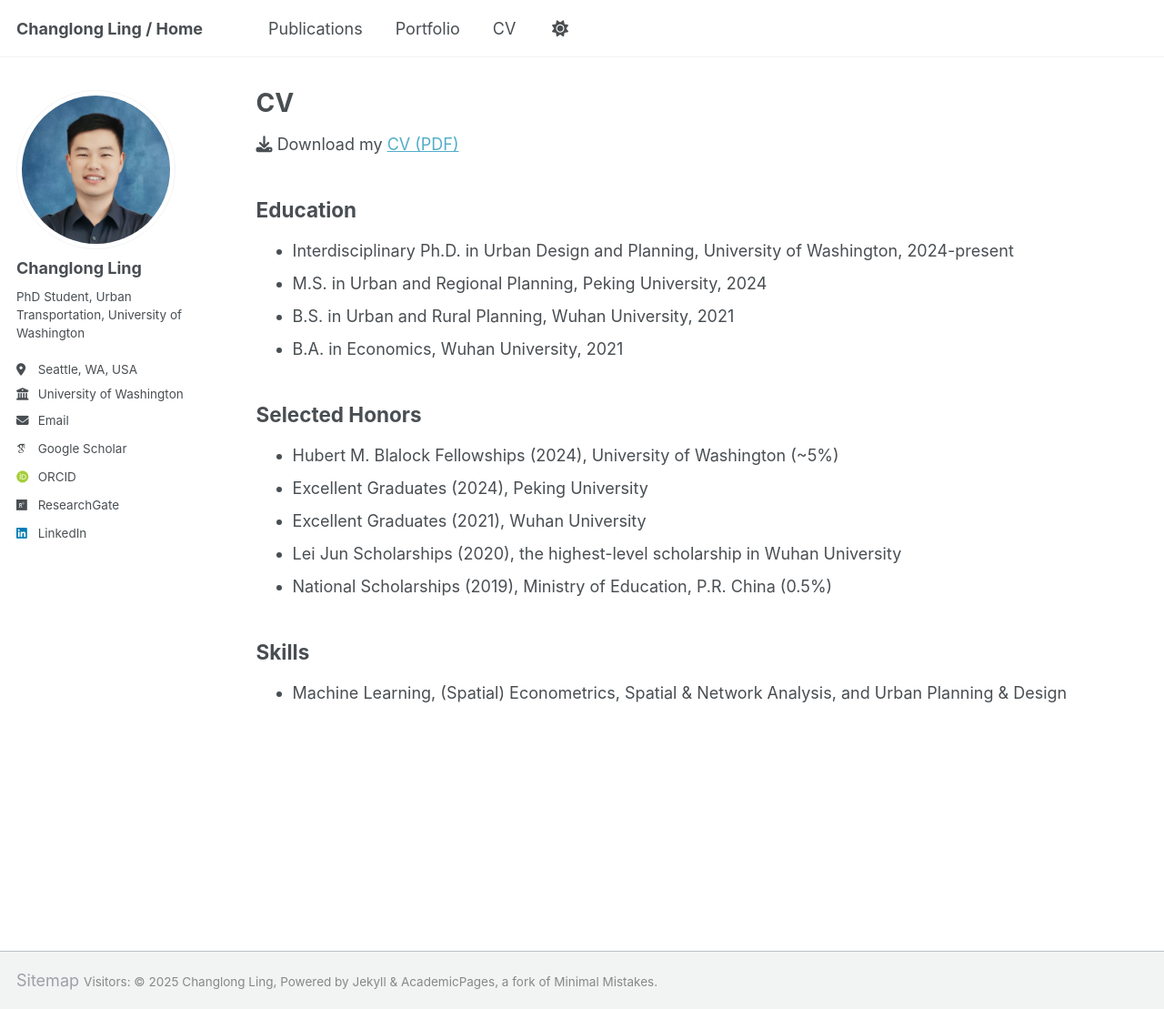
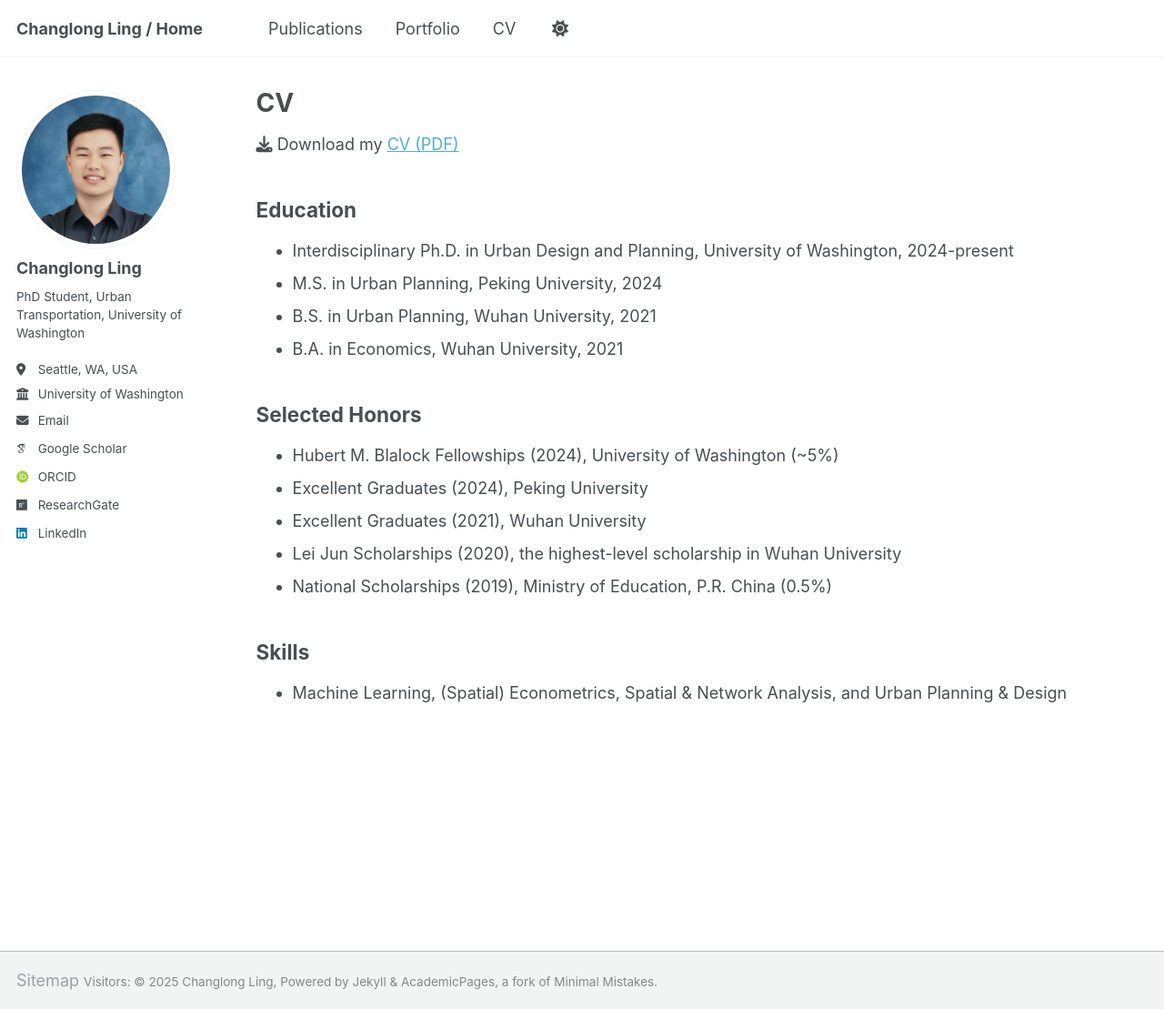
Before and after one commit to ChanglongLing/changlongling.github.io, a Jekyll site: the page built from _pages/cv.md, in a window 1280 px wide and 1109 px high. Shown: the whole window at 91% size. Built offline with Jekyll 4.4.1, drawn with Linux system fonts in a browser that asks for light colours; some web fonts are replaced; comment, search, counter and statistics services are not loaded.

Commit message:
Update cv.md

```diff
--- a/_pages/cv.md
+++ b/_pages/cv.md
@@ -14,8 +14,8 @@ redirect_from:
 Education
 -----
 * Interdisciplinary Ph.D. in Urban Design and Planning, University of Washington, 2024-present
-* M.S. in Urban and Regional Planning, Peking University, 2024
-* B.S. in Urban and Rural Planning, Wuhan University, 2021
+* M.S. in Urban Planning, Peking University, 2024
+* B.S. in Urban Planning, Wuhan University, 2021
 * B.A. in Economics, Wuhan University, 2021
 
 Selected Honors
```
